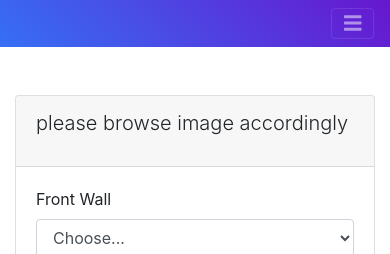
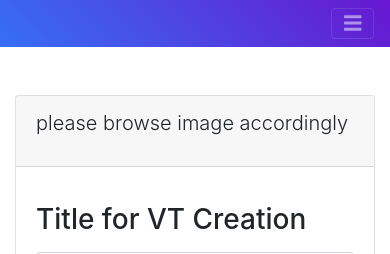
Before and after one commit to ritvikmehra17/fyp-old-, a Flask app: page /cube in a window 390 px wide. Shown: the top 254 px of the page. Run offline with Flask 2, Linux system fonts and the light colour scheme; a user stored in the database is signed in; data comes from the database, SQL or seed files in the repository; data that the repository does not hold is empty; parts of the project's set-up code (start-up, migrations or seed data) failed here and were passed over; some libraries are stand-ins or nearby versions.

Commit message:
20/2/2022

```diff
--- a/vuww/app/models.py
+++ b/vuww/app/models.py
@@ -1,3 +1,4 @@
+from email.policy import default
 from app import db
 from datetime import datetime
 from werkzeug.security import generate_password_hash, check_password_hash
@@ -42,21 +43,21 @@ class MyUpload(db.Model):
         return self.img
 
 class MyCube(db.Model):
-    id=db.Column(db.Integer, primary_key=True)
+    id=db.Column(db.Integer, primary_key=True, autoincrement=True)
     front=db.Column(db.String(255),db.ForeignKey('my_upload.id'))
     back=db.Column(db.String(255),db.ForeignKey('my_upload.id'))
     right=db.Column(db.String(255),db.ForeignKey('my_upload.id'))
     left=db.Column(db.String(255),db.ForeignKey('my_upload.id'))
-    top=db.Column(db.String(255),db.ForeignKey('my_upload.id'))
-    bottom=db.Column(db.String(255),db.ForeignKey('my_upload.id'))
-    imgtype=db.Column(db.String(4))
+    ceiling=db.Column(db.String(255),db.ForeignKey('my_upload.id'))
+    floor=db.Column(db.String(255),db.ForeignKey('my_upload.id'))
     created_at=db.Column(db.DateTime,nullable=False,index=True, default=dt.datetime.utcnow)
     user_id=db.Column(db.Integer,db.ForeignKey('user.id'))
     publish=db.Column(db.Boolean,nullable=False, default=False)
-    output_img=db.Column(db.String(255))
+    title = db.Column(db.String(50))
+    description = db.Column(db.String(255),default="no description")
 
     def __repr__(self):
-        return self.output_img
+        return self.title
 
 
 
--- a/vuww/app/routes.py
+++ b/vuww/app/routes.py
@@ -1,4 +1,5 @@
 from asyncio.windows_events import NULL
+from email.mime import image
 from flask import render_template,redirect,request,flash,session,url_for
 from flask_login import logout_user,current_user, login_user, login_required
 from app import app,db
@@ -168,17 +169,28 @@ def gallaryImage():
 def cubicImage():
     imglist = MyUpload.query.filter_by(user_id=current_user.id)
     if request.method == 'POST':
-        # if 'file' not in request.form:
-        data=request.form.to_dict(flat=False)
-        selection = list(data.values())
-        selection = [item[0] for item in selection]
+        data=request.form.to_dict(flat=True)
+        images=(data.get('front'),data.get('back'),data.get('left'),data.get('right'),data.get('ceiling'),data.get('floor'))
+        images_set = set(images)
+        print(images)
+        if len(images_set)==6 and  data.get('title'):
+            c = MyCube(
+                        front=images[0],
+                        back=images[1],
+                        left=images[2],
+                        right=images[3],
+                        ceiling=images[4],
+                        floor=images[5],
+                        user_id=current_user.id,
+                        title=data.get('title'),
+                        description=data.get('description'),
+                        publish=True if data.get('publish') == 'true' else False
+                        )
 
-        print(selection)
-        if len(set(selection))==6:
-            c = MyCube(data.get('front'))
             db.session.add(c)
             db.session.commit()
             flash('file uploaded and saved','success')
+            return redirect('/')
         else:
             flash('All walls should be unique','danger')
 
--- a/vuww/app/templates/cube.html
+++ b/vuww/app/templates/cube.html
@@ -9,8 +9,8 @@
 <div class="container">
   {% include "notify.html" %}
   <div class="row">
-    <div class="col-sm-6 col-md-8 mx-auto mt-5">
-      <form class="card g-3 needs-validation" method="post" enctype="multipart/form-data">
+    <div class="col-sm-12 col-md-12 mx-auto mt-5">
+      <form class="card g-3 needs-validation" method="post">
         <div class="card-header">
           <p class="lead">please browse image accordingly
             <!-- 1-> front
@@ -23,8 +23,15 @@
           </div>
           <div class="card-body">
 
+            <div class="form-input py-3">
+              <label for="validationCustom01" class="form-label"><h3>Title for VT Creation</h3></label>
+              <input type="text" class="form-control" id="validationCustom01" value="My Creation" name="title" required>
+              <div class="valid-feedback">
+                Looks good!
+              </div>
+            </div>
             <div class="row">
-              <div class="col-md-6">
+              <div class="col-md-3">
                 <label for="frontimg" class="form-label">Front Wall</label>
                 <select class="form-select form-control" name="front" id="frontimg" required>
                   <option selected disabled value="">Choose...</option>
@@ -34,14 +41,14 @@
                 </select>
               </div>
 
-              <div class="col-md-6">
+              <div class="col-md-3">
                 <figure class="figure">
                   <img src="https://deconova.eu/wp-content/uploads/2016/02/default-placeholder.png" class="figure-img img-fluid rounded" width="300" id="selfrontimg">
                   <figcaption class="figure-caption">The Front Wall of the Room</figcaption>
                 </figure>
               </div>
 
-              <div class="col-md-6">
+              <div class="col-md-3">
                 <label for="backimg" class="form-label">Back Wall</label>
                 <select class="form-select form-control" name="back" id="backimg" required>
                   <option selected disabled value="">Choose...</option>
@@ -51,14 +58,14 @@
                 </select>
               </div>
 
-              <div class="col-md-6">
+              <div class="col-md-3">
                 <figure class="figure">
                   <img src="https://deconova.eu/wp-content/uploads/2016/02/default-placeholder.png" class="figure-img img-fluid rounded" width="300" id="selbackimg">
                   <figcaption class="figure-caption">The Back Wall of the Room</figcaption>
                 </figure>
               </div>
 
-              <div class="col-md-6">
+              <div class="col-md-3">
                 <label for="rightimg" class="form-label">Right Wall</label>
                 <select class="form-select form-control" name="right" id="rightimg" required>
                   <option selected disabled value="">Choose...</option>
@@ -68,14 +75,14 @@
                 </select>
               </div>
 
-              <div class="col-md-6">
+              <div class="col-md-3">
                 <figure class="figure">
                   <img src="https://deconova.eu/wp-content/uploads/2016/02/default-placeholder.png" class="figure-img img-fluid rounded" width="300" id="selrightimg">
                   <figcaption class="figure-caption">The Right Wall of the Room</figcaption>
                 </figure>
               </div>
 
-              <div class="col-md-6">
+              <div class="col-md-3">
                 <label for="leftimg" class="form-label">Left Wall</label>
                 <select class="form-select form-control" name="left" id="leftimg" required>
                   <option selected disabled value="">Choose...</option>
@@ -85,14 +92,14 @@
                 </select>
               </div>
 
-              <div class="col-md-6">
+              <div class="col-md-3">
                 <figure class="figure">
                   <img src="https://deconova.eu/wp-content/uploads/2016/02/default-placeholder.png" class="figure-img img-fluid rounded" width="300" id="selleftimg">
                   <figcaption class="figure-caption">The Left Wall of the Room</figcaption>
                 </figure>
               </div>
 
-              <div class="col-md-6">
+              <div class="col-md-3">
                 <label for="ceilingimg" class="form-label">Ceiling </label>
                 <select class="form-select form-control" name="ceiling" id="ceilingimg" required>
                   <option selected disabled value="">Choose...</option>
@@ -102,16 +109,16 @@
                 </select>
               </div>
 
-              <div class="col-md-6">
+              <div class="col-md-3">
                 <figure class="figure">
                   <img src="https://deconova.eu/wp-content/uploads/2016/02/default-placeholder.png" class="figure-img img-fluid rounded" width="300" id="selceilingimg">
                   <figcaption class="figure-caption">The Ceiling of the Room</figcaption>
                 </figure>
               </div>
 
-              <div class="col-md-6">
+              <div class="col-md-3">
                 <label for="floorimg" class="form-label">Floor </label>
-                <select class="form-select form-control" name="floorimg" id="floorimg" required>
+                <select class="form-select form-control" name="floor" id="floorimg" required>
                   <option selected disabled value="">Choose...</option>
                   {% for item in imglist %}
                   <option> {{ item }}</option>
@@ -119,14 +126,17 @@
                 </select>
               </div>
 
-              <div class="col-md-6">
+              <div class="col-md-3">
                 <figure class="figure">
                   <img src="https://deconova.eu/wp-content/uploads/2016/02/default-placeholder.png" class="figure-img img-fluid rounded" width="300" id="selfloorimg">
                   <figcaption class="figure-caption">The Floor of the Room</figcaption>
                 </figure>
               </div>
 
-
+              <div class="form-input py-3 col">
+                <label for="validationCustom01" class="form-label">Description</label>
+                <textarea rows="5"  class="form-control" name="description"></textarea>
+              </div>
             </div>
 
           </div>
@@ -142,6 +152,12 @@
                   <div class="invalid-feedback">
                     You must agree before submitting.
                   </div>
+                </div>
+                <div class="form-check">
+                  <input class="form-check-input" type="checkbox" value="" name="publish" id="publishCheck">
+                  <label class="form-check-label" for="publishCheck">
+                    Publish for Sell
+                  </label>
                 </div>
               </div>
               <div class="col-lg-2 col-md-4">
@@ -179,5 +195,15 @@
       });
 
     })
+    $('#checkbox-value').text($('#publishCheck').val());
+    $("#publishCheck").on('change', function() {
+      if ($(this).is(':checked')) {
+        $(this).attr('value', 'true');
+      } else {
+        $(this).attr('value', 'false');
+      }
+
+      $('#checkbox-value').text($('#publishCheck').val());
+    });
   </script>
   {% endblock %}
```
Also changed, not shown: vuww/migrations/versions/813998d96a2e_.py (renamed from vuww/migrations/versions/acb199809f06_.py, +10 -10 lines), vuww/app.sqlite, vuww/app/static/uploads/Screenshot_10.png (added), vuww/app/static/uploads/Screenshot_11.png (deleted), vuww/app/static/uploads/Screenshot_1169.png (deleted), vuww/app/static/uploads/Screenshot_12.png (deleted), vuww/app/static/uploads/Screenshot_13.png (deleted), vuww/app/static/uploads/Screenshot_6.png (added), vuww/app/static/uploads/Screenshot_7.png (added), vuww/app/static/uploads/Screenshot_8.png (added), vuww/app/static/uploads/Screenshot_9.png (added).
